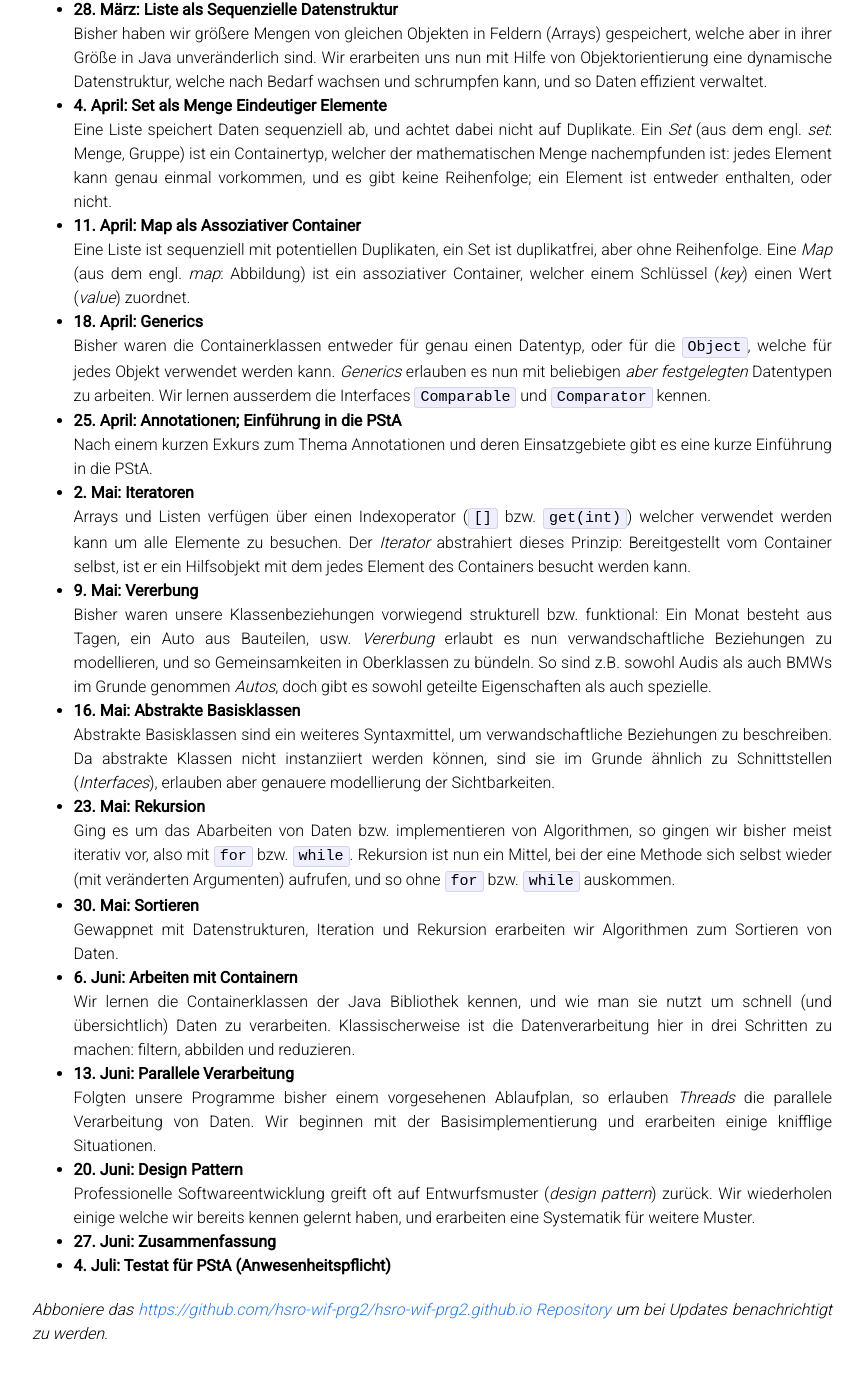
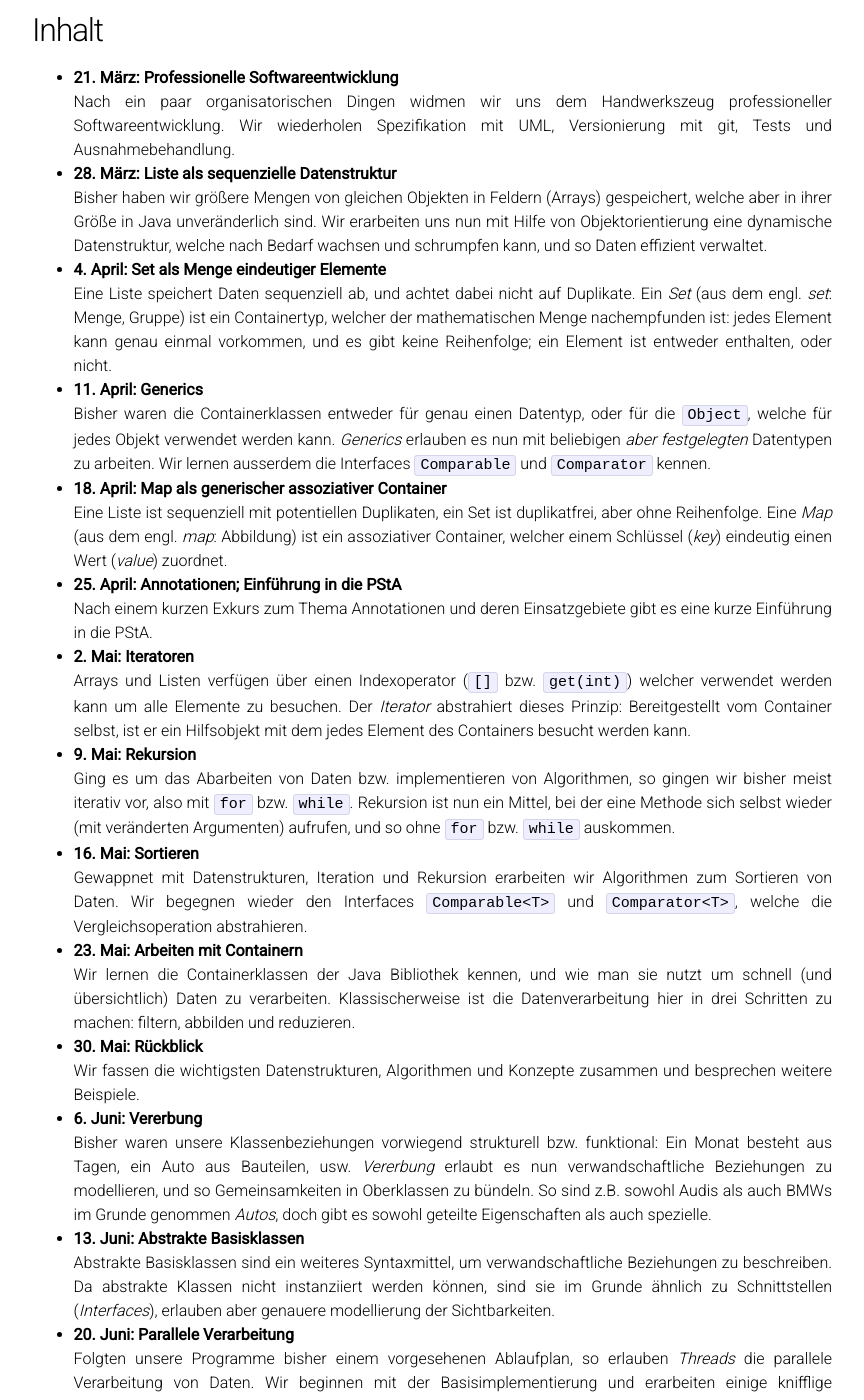
Before and after one commit to sWIFlezech/hsro-wif-prg2.github.io, a Jekyll site: the page built from README.md, in a window 1280 px wide and 1400 px high, scrolled down 971 px. Shown: the whole window, without its empty margins (208-1072 px from the left). Built offline with Jekyll 4.4.1, drawn with Linux system fonts in a browser that asks for light colours; our own code applies the rules of GitHub Pages for plain Markdown files; some of the changed text lies outside the part shown.

Commit message:
Semesterterminplan, angepasst

```diff
--- a/README.md
+++ b/README.md
@@ -27,32 +27,38 @@ Der Leistungsnachweis ist aufgeteilt in eine
 
 ## Empfohlene Literatur
 
+- [Offizielle Java Dokumentation](https://docs.oracle.com/javase/9/)
+- Ullenboom, C: [Java ist auch eine Insel](https://www.amazon.de/Java-auch-eine-Insel-Java-Entwickler/dp/3836258692/), 2017. ([Online verfügbar!](http://openbook.galileocomputing.de/javainsel))
+- Bäckmann, M: [Objektorientierte Programmierung für Dummies](https://www.amazon.de/Objektorientierte-Programmierung-Dummies-Marcus-B%C3%A4ckmann/dp/3826629841/), 2002. _Das Buch ist für C++, die Methodik aber identisch zu Java._
+- Gamma, E et al.: [Design Patterns](https://www.amazon.com/Design-Patterns-Object-Oriented-Addison-Wesley-Professional-ebook/dp/B000SEIBB8), 1994.
+
 
 ## Inhalt
 - **21. März: Professionelle Softwareentwicklung**
 
-	Nach ein paar organisatorischen Dingen widmen wir uns dem Handwerkszeug professioneller Softwareentwicklung: Spezifikation mit UML, Versionierung mit git, Tests und Ausnahmebehandlung.
+	Nach ein paar organisatorischen Dingen widmen wir uns dem Handwerkszeug professioneller Softwareentwicklung.
+	Wir wiederholen Spezifikation mit UML, Versionierung mit git, Tests und Ausnahmebehandlung.
 
-- **28. März: Liste als Sequenzielle Datenstruktur**
+- **28. März: Liste als sequenzielle Datenstruktur**
 
 	Bisher haben wir größere Mengen von gleichen Objekten in Feldern (Arrays) gespeichert, welche aber in ihrer Größe in Java unveränderlich sind.
 	Wir erarbeiten uns nun mit Hilfe von Objektorientierung eine dynamische Datenstruktur, welche nach Bedarf wachsen und schrumpfen kann, und so Daten effizient verwaltet.
 
-- **4. April: Set als Menge Eindeutiger Elemente**
+- **4. April: Set als Menge eindeutiger Elemente**
 
 	Eine Liste speichert Daten sequenziell ab, und achtet dabei nicht auf Duplikate.
 	Ein _Set_ (aus dem engl. _set_: Menge, Gruppe) ist ein Containertyp, welcher der mathematischen Menge nachempfunden ist: jedes Element kann genau einmal vorkommen, und es gibt keine Reihenfolge; ein Element ist entweder enthalten, oder nicht.
 
-- **11. April: Map als Assoziativer Container**
-
-	Eine Liste ist sequenziell mit potentiellen Duplikaten, ein Set ist duplikatfrei, aber ohne Reihenfolge.
-	Eine _Map_ (aus dem engl. _map_: Abbildung) ist ein assoziativer Container, welcher einem Schlüssel (_key_) einen Wert (_value_) zuordnet.
-
-- **18. April: Generics**
+- **11. April: Generics**
 
 	Bisher waren die Containerklassen entweder für genau einen Datentyp, oder für die `Object`, welche für jedes Objekt verwendet werden kann.
 	_Generics_ erlauben es nun mit beliebigen _aber festgelegten_ Datentypen zu arbeiten.
 	Wir lernen ausserdem die Interfaces `Comparable` und `Comparator` kennen.
+
+- **18. April: Map als generischer assoziativer Container**
+
+	Eine Liste ist sequenziell mit potentiellen Duplikaten, ein Set ist duplikatfrei, aber ohne Reihenfolge.
+	Eine _Map_ (aus dem engl. _map_: Abbildung) ist ein assoziativer Container, welcher einem Schlüssel (_key_) eindeutig einen Wert (_value_) zuordnet.
 
 - **25. April: Annotationen; Einführung in die PStA**
 
@@ -63,44 +69,47 @@ Der Leistungsnachweis ist aufgeteilt in eine
 	Arrays und Listen verfügen über einen Indexoperator (`[]` bzw. `get(int)`) welcher verwendet werden kann um alle Elemente zu besuchen.
 	Der _Iterator_ abstrahiert dieses Prinzip: Bereitgestellt vom Container selbst, ist er ein Hilfsobjekt mit dem jedes Element des Containers besucht werden kann.
 
-- **9. Mai: Vererbung**
+- **9. Mai: Rekursion**
+
+	Ging es um das Abarbeiten von Daten bzw. implementieren von Algorithmen, so gingen wir bisher meist iterativ vor, also mit `for` bzw. `while`.
+	Rekursion ist nun ein Mittel, bei der eine Methode sich selbst wieder (mit veränderten Argumenten) aufrufen, und so ohne `for` bzw. `while` auskommen.
+
+- **16. Mai: Sortieren**
+
+	Gewappnet mit Datenstrukturen, Iteration und Rekursion erarbeiten wir Algorithmen zum Sortieren von Daten.
+	Wir begegnen wieder den Interfaces `Comparable<T>` und `Comparator<T>`, welche die Vergleichsoperation abstrahieren.
+
+- **23. Mai: Arbeiten mit Containern**
+
+	Wir lernen die Containerklassen der Java Bibliothek kennen, und wie man sie nutzt um schnell (und übersichtlich) Daten zu verarbeiten.
+	Klassischerweise ist die Datenverarbeitung hier in drei Schritten zu machen: filtern, abbilden und reduzieren.
+
+- **30. Mai: Rückblick**
+
+	Wir fassen die wichtigsten Datenstrukturen, Algorithmen und Konzepte zusammen und besprechen weitere Beispiele.
+
+- **6. Juni: Vererbung**
 
 	Bisher waren unsere Klassenbeziehungen vorwiegend strukturell bzw. funktional: Ein Monat besteht aus Tagen, ein Auto aus Bauteilen, usw.
 	_Vererbung_ erlaubt es nun verwandschaftliche Beziehungen zu modellieren, und so Gemeinsamkeiten in Oberklassen zu bündeln.
 	So sind z.B. sowohl Audis als auch BMWs im Grunde genommen _Autos_, doch gibt es sowohl geteilte Eigenschaften als auch spezielle.
 
-- **16. Mai: Abstrakte Basisklassen**
+- **13. Juni: Abstrakte Basisklassen**
 
 	Abstrakte Basisklassen sind ein weiteres Syntaxmittel, um verwandschaftliche Beziehungen zu beschreiben.
 	Da abstrakte Klassen nicht instanziiert werden können, sind sie im Grunde ähnlich zu Schnittstellen (_Interfaces_), erlauben aber genauere modellierung der Sichtbarkeiten.
 
-- **23. Mai: Rekursion**
-
-	Ging es um das Abarbeiten von Daten bzw. implementieren von Algorithmen, so gingen wir bisher meist iterativ vor, also mit `for` bzw. `while`.
-	Rekursion ist nun ein Mittel, bei der eine Methode sich selbst wieder (mit veränderten Argumenten) aufrufen, und so ohne `for` bzw. `while` auskommen.
-
-- **30. Mai: Sortieren**
-
-	Gewappnet mit Datenstrukturen, Iteration und Rekursion erarbeiten wir Algorithmen zum Sortieren von Daten.
-
-- **6. Juni: Arbeiten mit Containern**
-
-	Wir lernen die Containerklassen der Java Bibliothek kennen, und wie man sie nutzt um schnell (und übersichtlich) Daten zu verarbeiten.
-	Klassischerweise ist die Datenverarbeitung hier in drei Schritten zu machen: filtern, abbilden und reduzieren.
-
-- **13. Juni: Parallele Verarbeitung**
+- **20. Juni: Parallele Verarbeitung**
 
 	Folgten unsere Programme bisher einem vorgesehenen Ablaufplan, so erlauben _Threads_ die parallele Verarbeitung von Daten.
 	Wir beginnen mit der Basisimplementierung und erarbeiten einige knifflige Situationen.
 
-- **20. Juni: Design Pattern**
+- **27. Juni: Design Patterns**
 
 	Professionelle Softwareentwicklung greift oft auf Entwurfsmuster (_design pattern_) zurück.
 	Wir wiederholen einige welche wir bereits kennen gelernt haben, und erarbeiten eine Systematik für weitere Muster.
 
-- **27. Juni: Zusammenfassung**
-- **4. Juli: Testat für PStA (Anwesenheitspflicht)**
-
+- **4. Juli: Zusammenfassung**
 
 
 _Abboniere das [https://github.com/hsro-wif-prg2/hsro-wif-prg2.github.io Repository](https://github.com/hsro-wif-prg2/hsro-wif-prg2.github.io) um bei Updates benachrichtigt zu werden._
```
Also changed, not shown: other parts of README.md (+3 -3 lines), 01-professionelle-softwareentwicklung/professionelle-softwareentwicklung.md (+7 -0 lines), Remarks.md (+87 -43 lines).
